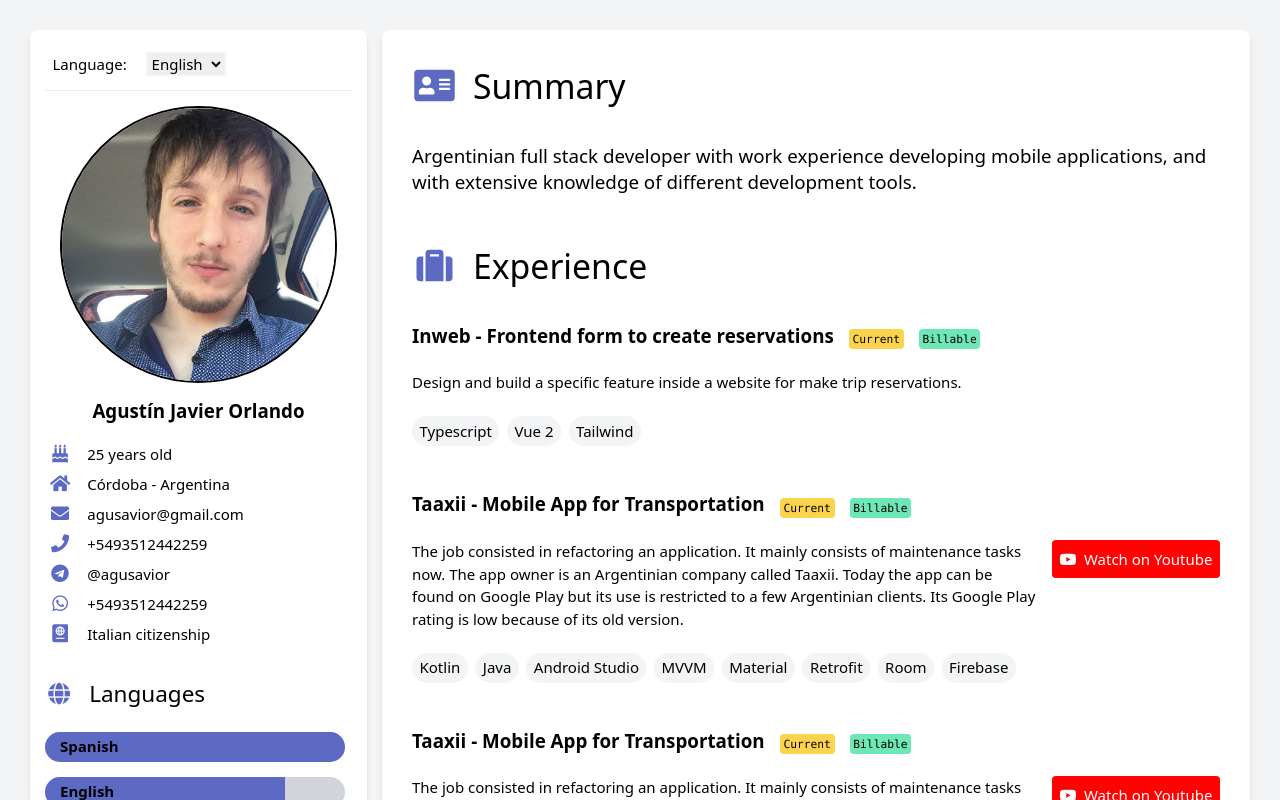
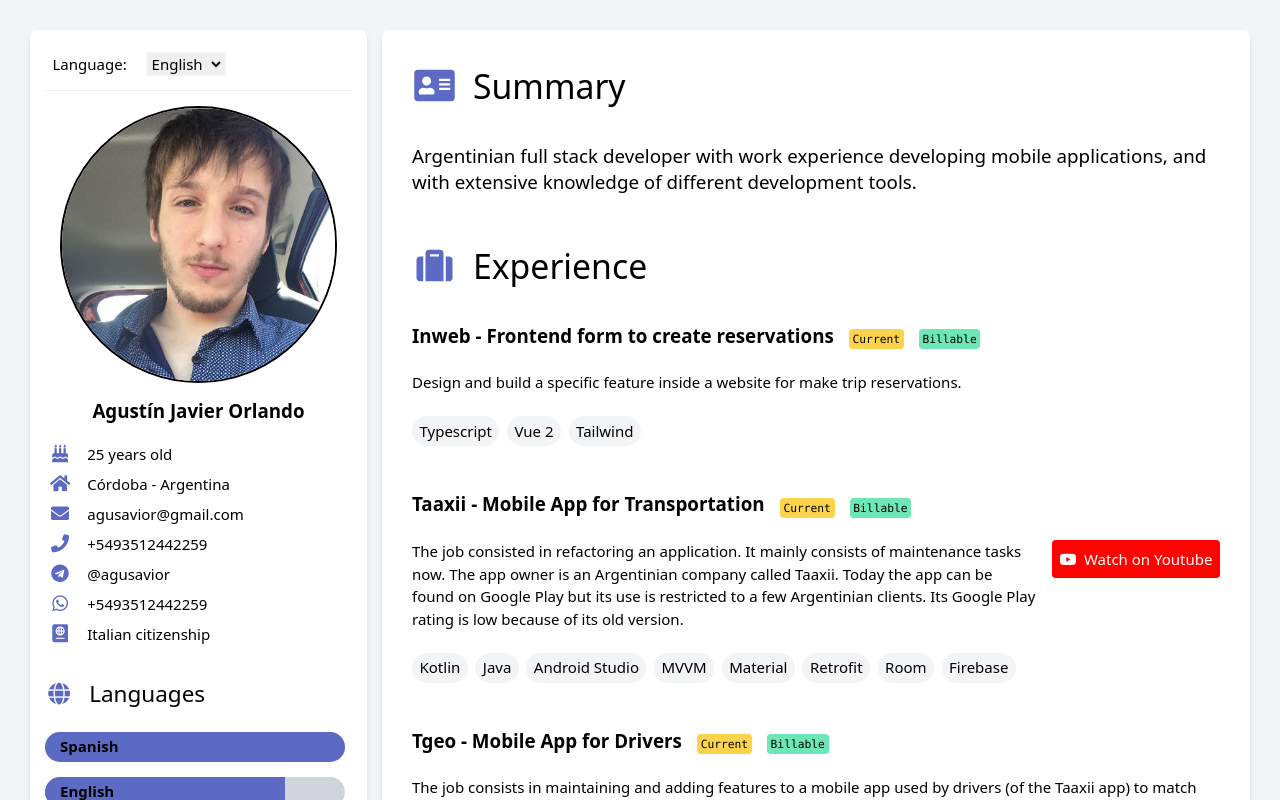
Before and after one commit to agusavior/curriculumweb5, a Next.js app: page / in a window 1280 px wide. Shown: the top 800 px of the page. Built offline with nearby package versions, Linux system fonts and the light colour scheme.

Commit message:
Bug fixed

```diff
--- a/components/ResumeBody/index.tsx
+++ b/components/ResumeBody/index.tsx
@@ -72,21 +72,6 @@
           <p>{lng.project_inweb_body}</p>
           <br/>
           <AptitudesList aptitudes={INTER_STRING.project_inweb} />
-          <br/>
-
-          <br/>
-          <H2>
-            {lng.project_tmob_title}
-          </H2>
-          { currentComponent }
-          { billableComponent }
-          <br/><br/>
-          <TextWithButton>
-            <p>{lng.project_tmob_body}</p>
-            <YoutubeButton url='https://youtu.be/kW26LYynfwc'/>
-          </TextWithButton>
-          <br/>
-          <AptitudesList aptitudes={INTER_STRING.project_tmob_apts} />
           <br/>
 
           <br/>
```
